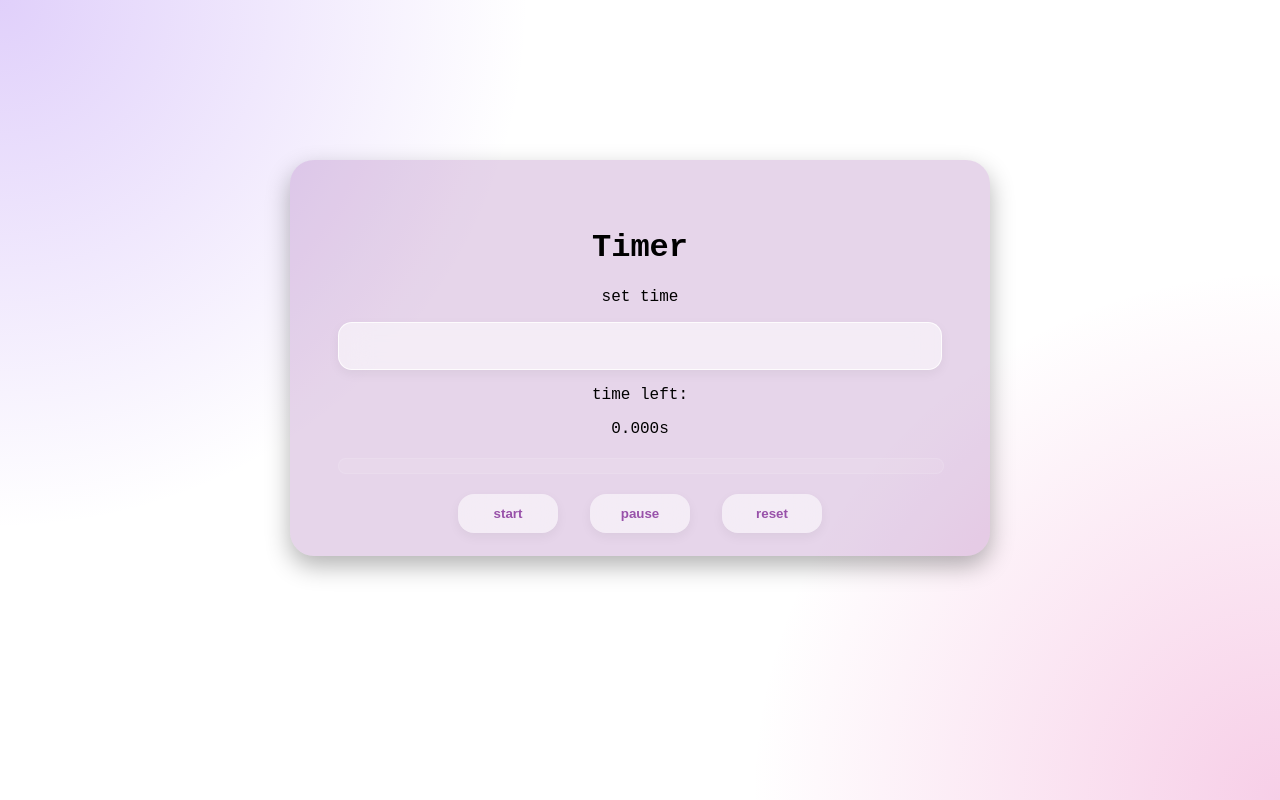
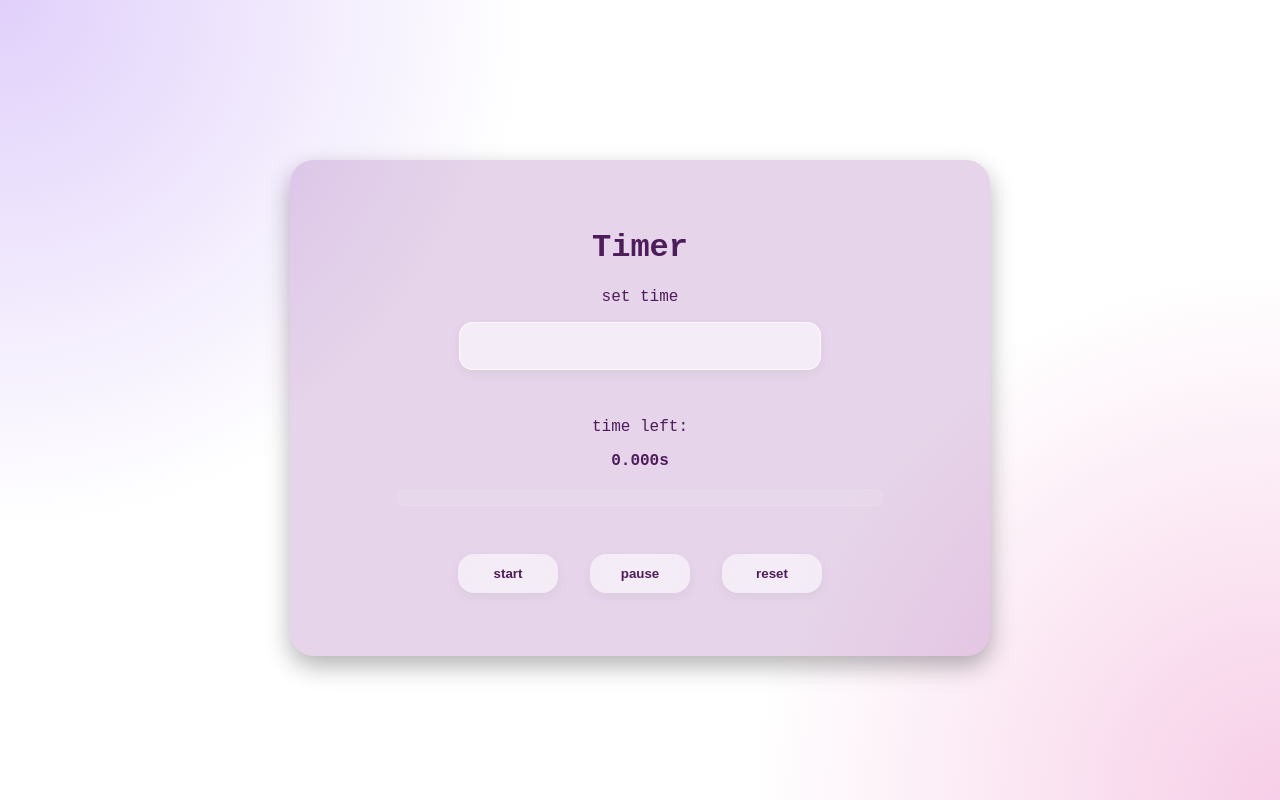
Before and after one commit to leavethetrain/timer-app, a React (Vite) app: page / in a window 1280 px wide. Built offline with nearby package versions, Linux system fonts and the light colour scheme.

Commit message:
edit colors

```diff
--- a/src/App.css
+++ b/src/App.css
@@ -1,26 +1,22 @@
 .timer {
   padding: 3rem;
   margin-top: 10rem;
-  height: 300px;
+  height: 400px;
   background: rgba(126, 37, 148, 0.192);
-
   box-shadow: 0px 10px 25px rgba(0.3, 0.3, 0.3, 0.3);
-
   border-radius: 24px;
 }
 
 .input {
-  width: 100%;
+  width: 60%;
   box-sizing: border-box;
   padding: 14px 18px;
+  margin-bottom: 2rem;
   background: rgba(255, 255, 255, 0.55);
-  backdrop-filter: blur(20px);
-  -webkit-backdrop-filter: blur(20px);
   border: 1px solid rgba(255, 255, 255, 0.8);
   box-shadow: 0 4px 12px rgba(0, 0, 0, 0.05);
   border-radius: 14px;
-  backdrop-filter: blur(15px);
-  color: #334155;
+  color: rgba(71, 20, 83, 0.959);
   font-size: 1rem;
   transition: all 0.25s ease;
   outline: none;
@@ -31,8 +27,19 @@ input:focus {
   box-shadow: 0 0 10px rgba(126, 37, 148, 0.192);
 }
 
+input[type="number"]::-webkit-outer-spin-button,
+input[type="number"]::-webkit-inner-spin-button {
+  -webkit-appearance: none;
+  margin: 0;
+}
+
 .text {
   font-family: "Courier New", Courier, monospace;
+  color: rgba(71, 20, 83, 0.959);
+}
+
+.seconds {
+  font-weight: bold;
 }
 
 .button {
@@ -40,6 +47,7 @@ input:focus {
   flex-direction: row;
   justify-content: center;
   gap: 2rem;
+  margin-top: 3rem;
 }
 
 button {
@@ -54,7 +62,7 @@ button {
   cursor: pointer;
   transition: all 0.2s ease;
   box-shadow: 0 4px 12px rgba(0, 0, 0, 0.05);
-  color: rgba(126, 37, 148, 0.781);
+  color: rgba(71, 20, 83, 0.959);
 }
 
 button:hover {
@@ -64,7 +72,7 @@ button:hover {
 }
 
 .progress-div {
-  width: 100%;
+  width: 80%;
   height: 14px;
   background: rgba(255, 255, 255, 0.08);
   border-radius: 999px;
--- a/src/App.tsx
+++ b/src/App.tsx
@@ -80,8 +80,8 @@ function App() {
         value={input}
         onChange={inputChange}
       ></input>
-      <p>time left:</p>
-      <p>{leftTime.toFixed(3)}s</p>
+      <p className="text">time left:</p>
+      <p className="seconds text">{leftTime.toFixed(3)}s</p>
       <div className="progress-div">
         <div
           className="progress-bar"
```
Also changed, not shown: src/Hooks.tsx (added).
